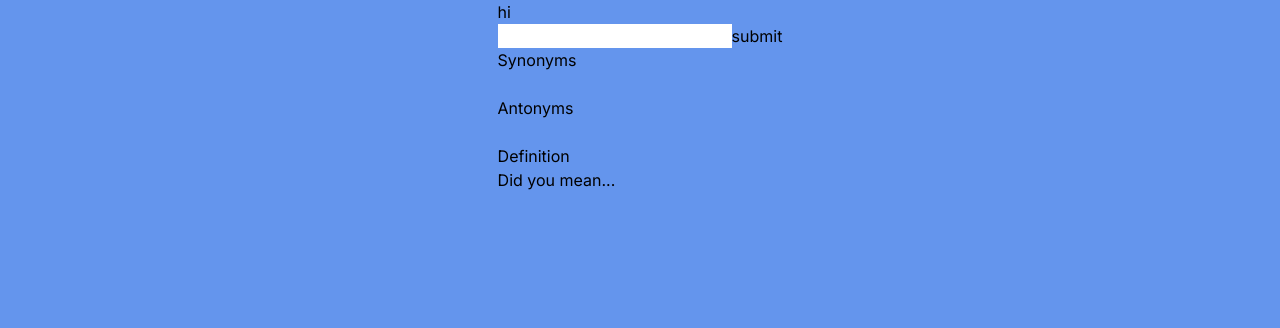
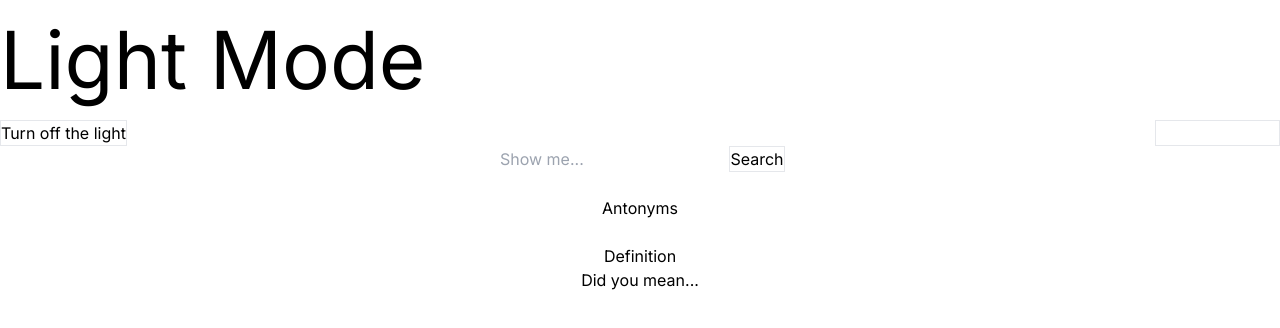
Before and after one commit to ridanaeeem/light-mode-dark-mode, a Next.js app: page / in a window 1280 px wide. Shown: the top 328 px of the page. Built offline with nearby package versions, Linux system fonts and the light colour scheme.

Commit message:
colors, add synonyms component

```diff
--- /dev/null
+++ b/app/components/synonyms.tsx
@@ -0,0 +1,5 @@
+import React from "react";
+
+export default function Synonyms({ synonymsList }: { synonymsList: string[] }) {
+	return <div>{synonymsList}</div>;
+}
--- a/app/globals.css
+++ b/app/globals.css
@@ -2,25 +2,9 @@
 @tailwind components;
 @tailwind utilities;
 
-:root {
-	--foreground-rgb: 0, 0, 0;
-	--background-start-rgb: 214, 219, 220;
-	--background-end-rgb: 255, 255, 255;
-}
-
-@media (prefers-color-scheme: dark) {
-	:root {
-		--foreground-rgb: 255, 255, 255;
-		--background-start-rgb: 0, 0, 0;
-		--background-end-rgb: 0, 0, 0;
-	}
-}
-
 body {
-	color: rgb(var(--foreground-rgb));
 	color: black;
 	background: linear-gradient(to bottom, transparent, rgb(var(--background-end-rgb))) rgb(var(--background-start-rgb));
-	background: cornflowerblue;
 }
 
 @layer utilities {
@@ -28,3 +12,15 @@ body {
 		text-wrap: balance;
 	}
 }
+
+.light {
+	background-color: white;
+	color: black;
+	height: 100vh;
+}
+
+.dark {
+	background-color: black;
+	color: white;
+	height: 100vh;
+}
--- a/app/layout.tsx
+++ b/app/layout.tsx
@@ -6,8 +6,8 @@ import "./globals.css";
 const inter = Inter({ subsets: ["latin"] });
 
 export const metadata: Metadata = {
-	title: "Create Next App",
-	description: "Generated by create next app",
+	title: "Light Mode Dark Mode",
+	description: "A thesaurus.",
 };
 
 export default function RootLayout({
--- a/app/page.tsx
+++ b/app/page.tsx
@@ -1,64 +1,11 @@
 "use client";
 
-import Image from "next/image";
 import { useState } from "react";
+import Synonyms from "./components/synonyms";
 
-// [
-// 	{
-// 		meta: {
-// 			id: "hello",
-// 			uuid: "7769f83c-93de-46ad-90a6-868da8669904",
-// 			src: "coll_thes",
-// 			section: "alpha",
-// 			target: { tuuid: "0cdef8d5-c9d1-431b-b397-2077a127c328", tsrc: "collegiate" },
-// 			stems: ["hello", "hellos"],
-// 			syns: [["greeting", "salutation", "salute", "welcome"]],
-// 			ants: [["adieu", "bon voyage", "cong\u00e9", "farewell", "Godspeed", "good-bye"]],
-// 			offensive: false,
-// 		},
-// 		hwi: { hw: "hello" },
-// 		fl: "noun",
-// 		def: [
-// 			{
-// 				sseq: [
-// 					[
-// 						[
-// 							"sense",
-// 							{
-// 								dt: [
-// 									["text", "an expression of goodwill upon meeting "],
-// 									["vis", [{ t: "we said our {it}hellos{/it} and got right down to business" }]],
-// 								],
-// 								syn_list: [
-// 									[{ wd: "greeting" }, { wd: "salutation" }, { wd: "salute" }, { wd: "welcome" }],
-// 								],
-// 								rel_list: [
-// 									[{ wd: "ave" }, { wd: "hail" }],
-// 									[{ wd: "amenities" }, { wd: "civilities" }, { wd: "pleasantries" }],
-// 									[{ wd: "regards" }, { wd: "respects" }, { wd: "wishes" }],
-// 								],
-// 								ant_list: [
-// 									[
-// 										{ wd: "adieu" },
-// 										{ wd: "bon voyage" },
-// 										{ wd: "cong\u00e9", wvrs: [{ wvl: "also", wva: "congee" }] },
-// 										{ wd: "farewell" },
-// 										{ wd: "Godspeed" },
-// 										{ wd: "good-bye", wvrs: [{ wvl: "or", wva: "good-by" }] },
-// 									],
-// 								],
-// 							},
-// 						],
-// 					],
-// 				],
-// 			},
-// 		],
-// 		shortdef: ["an expression of goodwill upon meeting"],
-// 	},
-// ];
 export default function Home() {
 	const [word, setWord] = useState("");
-	// const [data, setData] = useState<any>(null);
+	const [theme, setTheme] = useState("light");
 	const [synonyms, setSynonyms] = useState<any>(null);
 	const [antonyms, setAntonyms] = useState<any>(null);
 	const [definition, setDefinition] = useState<any>(null);
@@ -74,7 +21,7 @@ export default function Home() {
 				throw new Error("Network response was not ok");
 			}
 			const jsonData = await response.json();
-			// setData(jsonData);
+			console.log(jsonData);
 			console.log(jsonData);
 			if (jsonData[0].meta) {
 				setSynonyms(jsonData[0].meta.syns.flat());
@@ -83,21 +30,37 @@ export default function Home() {
 			} else {
 				setSpellingMistakes(jsonData);
 			}
-
-			// if data[0]
 		} catch (error) {
 			console.error("Error fetching data:", error);
 		}
 	};
 	return (
-		<div className="flex justify-center">
+		<div className={`${theme} text-center`}>
 			<main>
-				hi
+				<div className="text-[5rem] flex justify-between">
+					<span className="text-black">Light Mode </span>
+					<span className="text-white">Dark Mode</span>
+				</div>
+				<div className="flex justify-between">
+					<button className="border text-black" onClick={(e) => setTheme("dark")}>
+						Turn off the light
+					</button>
+					<button className="border text-white" onClick={(e) => setTheme("light")}>
+						Turn on the light
+					</button>
+				</div>
 				<form onSubmit={handleSubmit}>
-					<input type="text" value={word} onChange={(e) => setWord(e.target.value)} />
-					<button type="submit">submit</button>
+					<input
+						type="text"
+						placeholder=" Show me... "
+						value={word}
+						onChange={(e) => setWord(e.target.value)}
+					/>
+					<button type="submit" className="border">
+						Search
+					</button>
 				</form>
-				<p>Synonyms</p>
+				<div>{theme === "light" ? <Synonyms synonymsList={synonyms} /> : <p>bye</p>}</div>
 				{synonyms}
 				<br></br>
 				<p>Antonyms</p>
```
